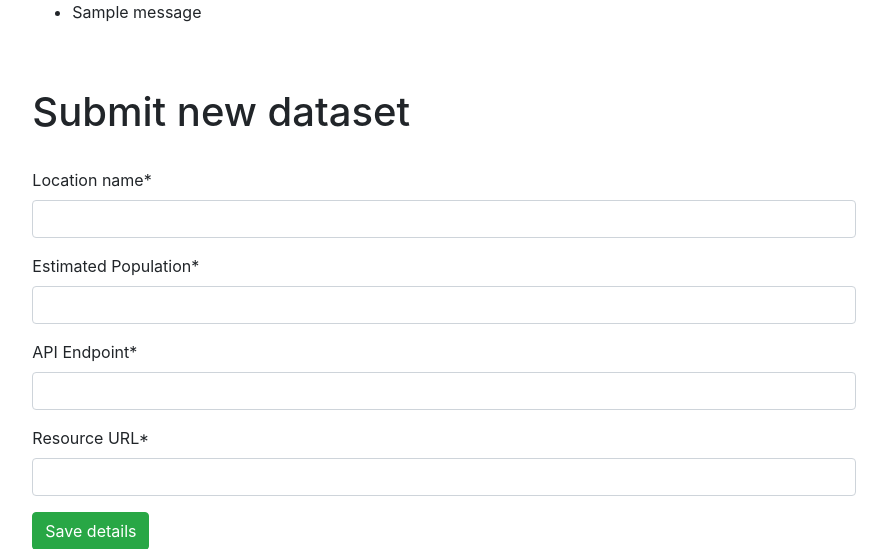
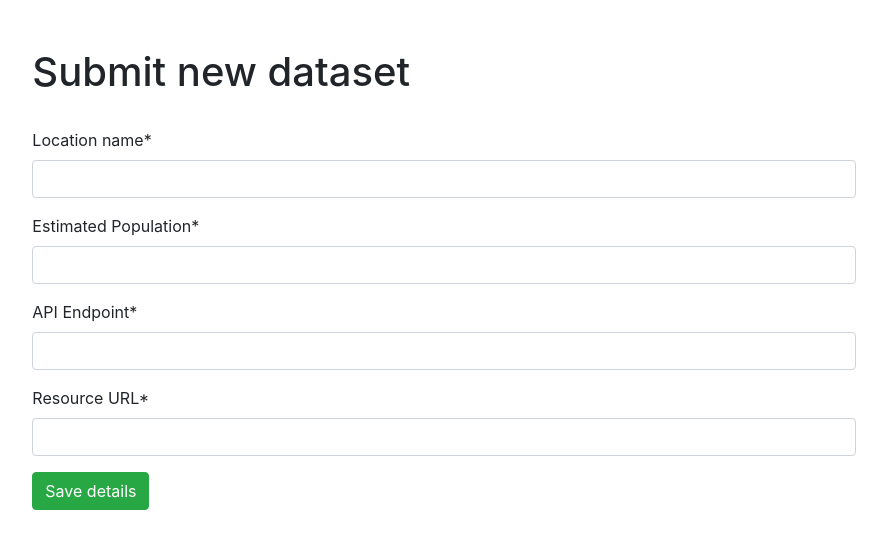
Before and after one commit to santiago-mooser/COMP3297-individual, a Django app: page /add/ in a window 1280 px wide. Shown: the part 58-607 px from the top of the page, without its empty margins (196-1083 px from the left). Run offline with Django 3.2, Linux system fonts and the light colour scheme; tables that the repository leaves empty hold one stand-in row (values such as "Sample post"); one stand-in notice (Sample message) is shown; some libraries are stand-ins or nearby versions.

Commit message:
fix(Django): Added error message for new_resource page

```diff
--- a/src/covid_interface/views.py
+++ b/src/covid_interface/views.py
@@ -260,6 +260,9 @@ def newResource(request):
     template = loader.get_template('views/new_resource.html')
     context = {}
 
+    form = newResourceForm()
+    context.update({ "form": form })
+
     #If the request is POST, process the form (since the user is submitting data)
     if request.method == "POST":
         form = newResourceForm(request.POST)
@@ -294,11 +297,7 @@ def newResource(request):
 
         # Else return a 400 (invalid request) to user
         else:
-            messages.error(request, "400: Invalid details!")
+            messages.error(request, "Invalid details!")
             return HttpResponse(template.render(context, request))
 
-    # Otherwise simply return the empty tempalte so users can imput data
-    model = Country
-    form = newResourceForm()
-    context.update({ "form": form })
     return HttpResponse(template.render(context, request))
--- a/src/templates/views/new_resource.html
+++ b/src/templates/views/new_resource.html
@@ -16,17 +16,6 @@
 {% endblock %}
 
 {% block content %}
-{% if messages %}
-    <ul class="messages">
-        {% for message in messages %}
-        <li{% if message.tags %} class="{{ message.tags }}"{% endif %}>
-            {% if message.level == DEFAULT_MESSAGE_LEVELS.ERROR %}Important: {% endif %}
-            {{ message }}
-        </li>
-        {% endfor %}
-    </ul>
-{% endif %}
-
 <br>
 <br>
 <h1>Submit new dataset</h1>
```
